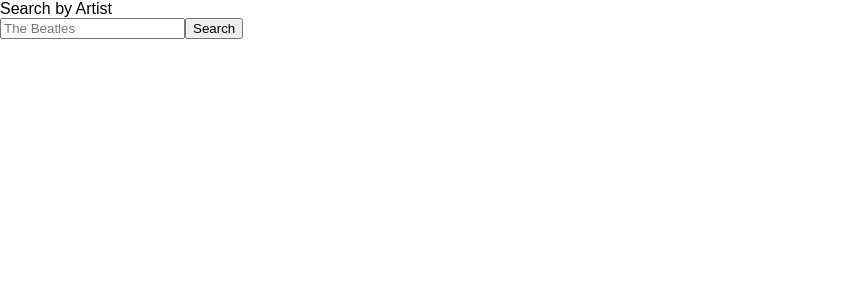
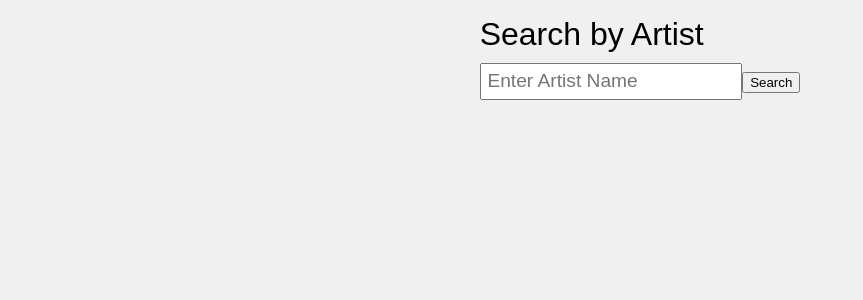
Before and after one commit to amotavasseli/iTunesSearchComponent, a React (Create React App) app in the folder main-project/: page / in a window 1280 px wide. Shown: the top 300 px of the page, without its empty margins (0-863 px from the left). Built offline with nearby package versions, Linux system fonts and the light colour scheme.

Commit message:
started css

```diff
--- a/main-project/public/index.html
+++ b/main-project/public/index.html
@@ -19,7 +19,7 @@
       work correctly both with client-side routing and a non-root public URL.
       Learn how to configure a non-root public URL by running `npm run build`.
     -->
-    <title>React App</title>
+    <title>Album Search</title>
   </head>
   <body>
     <noscript>
--- a/main-project/src/SearchiTunes.jsx
+++ b/main-project/src/SearchiTunes.jsx
@@ -1,67 +1,79 @@
 import React from 'react';
-import ReactDOM from 'react-dom';
 import axios from 'axios';
-import swal from 'sweetalert';
 
 
 class Search extends React.Component {
     state = {
         didMount: false,
         artistName: ''
-    }
+    };
+
     artistInput = input => this.setState({ artistName: input.target.value });
+
     findAlbums = () => {
-        const artistName = this.state.artistName.split(" ").join("+");
+        const artistName = encodeURIComponent(this.state.artistName);
         const url = `https://itunes.apple.com/search?term=${artistName}`;
         console.log(url);
-        const getAlbumsByArtist = axios.get(url)
-        getAlbumsByArtist.then(
+        axios.get(url)
+            .then(
                 response => {
                     const results = response.data.results;
                     console.log(results);
                     let artists = {};
-                for (let item of results) {
-                    if (artists.artistId != item.artistName)
+                    for (const item of results) {
+                        if (artists.artistId !== item.artistName)
                             artists[item.artistId] = item.artistName;
                     }
                     artists = Object.entries(artists);
                     this.setState({ artists: artists, albums: null });
                     console.log(artists);
                 },
-            error => console.log(error)
+                error => alert(error)
             )
 
     }
     showAlbums = artist => {
-        const url = `https://itunes.apple.com/lookup?id=${artist[0]}&entity=album`;
-        const getAlbums = axios.get(url);
-        getAlbums.then(
+        const artistId = encodeURIComponent(artist[0]);
+        const url = `https://itunes.apple.com/lookup?id=${artistId}&entity=album`;
+        axios.get(url)
+            .then(
                 response => {
                     console.log(response);
-                //$('.artist').hide();
                     this.setState({ albums: response.data.results, artists: null })
                 },
-            error => console.log(error)
+                error => alert(error)
             )
-
     }
 
     render() {
         return (
             <div>
                 <div>
-                    <label>Search by Artist</label> <br />
-                    <input type='text' placeholder='The Beatles' value={this.state.artistName} onChange={this.artistInput} />
+                    <label>
+                        <span className='label'>Search by Artist</span>
+                        <br />
+                        <input
+                            type='text'
+                            placeholder='Enter Artist Name'
+                            value={this.state.artistName}
+                            onChange={this.artistInput}
+                        />
+                    </label>
                     <button type='button' onClick={this.findAlbums}>Search</button>
                 </div>
                 <div className='artist'>
                     {
-                        this.state.artists != null &&
+                        this.state.artists  &&
                         <div>
                             {
-                                this.state.artists.map((item, index) => (
-                                    <div key={item[0]}>
-                                        <a href="javascript:;" onClick={() => this.showAlbums(item)}><i>{item[1]}</i></a>
+                                this.state.artists.map(([artistId, artistName], index) => (
+                                    <div key={artistId}>
+                                        <a
+                                            href="javascript:;"
+                                            onClick={() => this.showAlbums([artistId, artistName])}
+                                        >
+                                            {artistName}
+                                        </a>
                                     </div>
 
                                 ))
@@ -72,18 +84,23 @@ class Search extends React.Component {
                 </div>
                 <div className='albums'>
                     {
-                        this.state.albums != null &&
-                        this.state.albums.map((item, index) =>
-                            <div key={index}>
-                                <img src={item.artworkUrl100} />
-                                <a href="javascript:;" onClick={() => this.showAlbums(item)}><i>{item.collectionName}</i></a>
+                        this.state.albums &&
+                        this.state.albums.map((album, index) =>
+                            album.collectionId &&
+                            <div key={index} className='album'>
+                                <img
+                                    src={album.artworkUrl100}
+                                    alt={album.collectionName}
+                                />
+                                <a
+                                    href={album.collectionViewUrl}
+                                >
+                                    {album.collectionName}
+                                </a>
 
                             </div>
                         )
-
                     }
-
-
                 </div>
             </div>
 
--- a/main-project/src/index.css
+++ b/main-project/src/index.css
@@ -2,4 +2,48 @@ body {
   margin: 0;
   padding: 0;
   font-family: sans-serif;
+  background-color: #f0f0f0;
 }
+
+a:link {
+  text-decoration: none;
+}
+
+a:hover {
+  text-decoration: underline;
+}
+
+#albums-container {
+  display: flex;
+  flex-direction: column;
+  align-items: center;
+  padding-top: 1em;
+}
+
+#albums-container input {
+  margin-top: 0.5em;
+  padding: 0.3em;
+  font-size: 1.2em !important;
+}
+
+#albums-container .label {
+  font-size: 2em;
+}
+
+.album {
+  box-shadow: 0 1px 4px rgba(0,0,0,.15);
+  padding: 0.5em;
+  margin-bottom: 1em;
+  display: flex;
+  align-items: center;
+  background-color: white;
+}
+
+.album img {
+  margin-right: 1em;
+}
+
+.album a {
+  font-style: normal;
+  font-size: 1.2em;
+}
```
Lines whose indentation alone changed are shown as unchanged.
